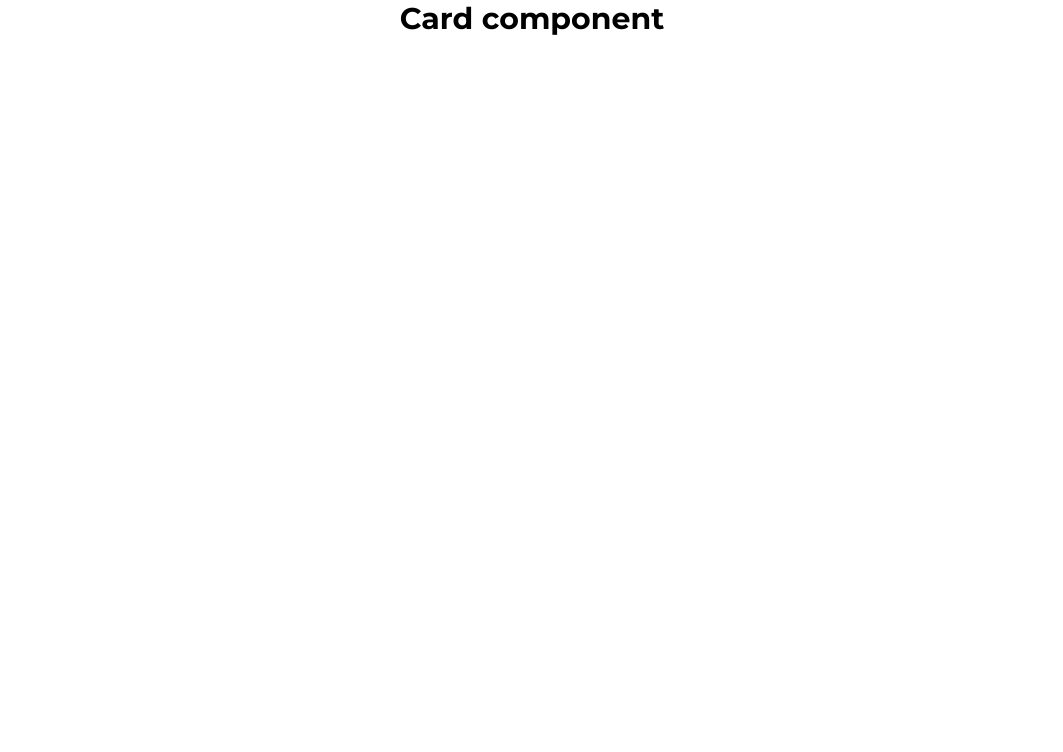
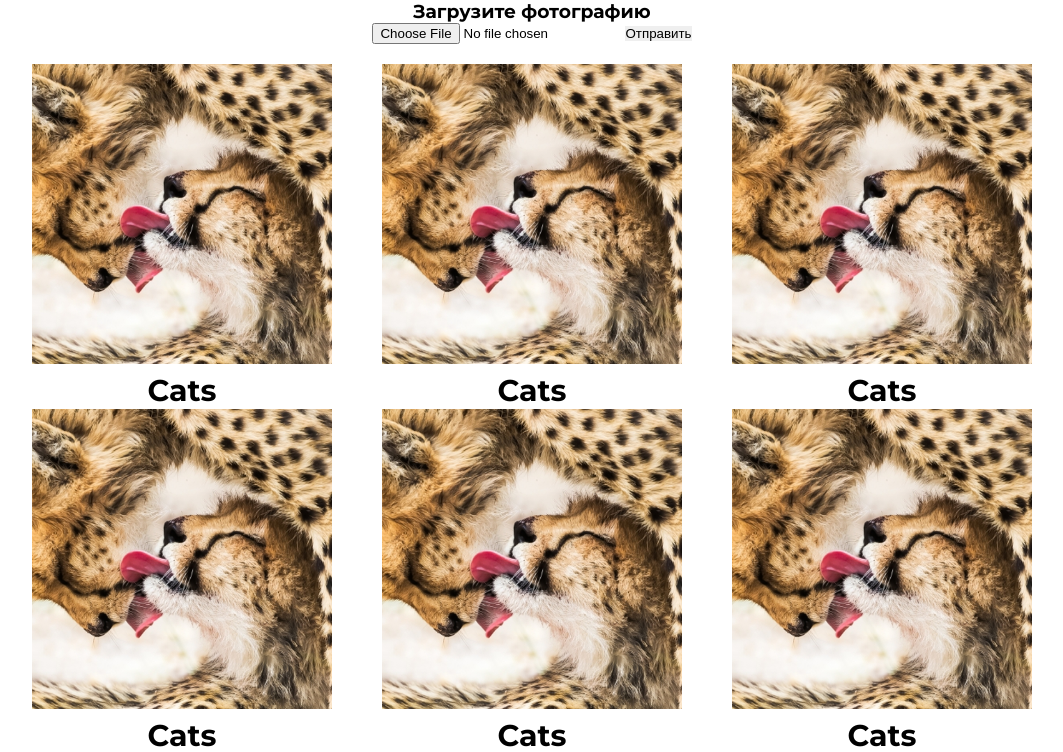
Before and after one commit to likeavenus/Photoalbum, a React (Create React App) app: page / in a window 1280 px wide. Shown: the top 752 px of the page, without its empty margins (108-1171 px from the left). Built offline with nearby package versions, Linux system fonts and the light colour scheme.

Commit message:
develop | add card component

```diff
--- a/src/App.js
+++ b/src/App.js
@@ -1,10 +1,13 @@
 import './App.css';
 import { Card } from './components/Card';
+import { CardsContainer } from './components/CardsContainer';
+import { Upload } from './components/UploadFoto';
 
 function App() {
   return (
     <div className="App">
-      <Card/>
+      <Upload />
+      <CardsContainer />
     </div>
   );
 }
--- a/src/components/Card/index.js
+++ b/src/components/Card/index.js
@@ -1,8 +1,12 @@
-import React from 'react';
+import React, { useState } from 'react';
 import styles from './styles.module.scss';
 
-export const Card = () => {
+
+export const Card = ({ imgUrl, description }) => {
     return (
-        <div className={styles.card}>Card component</div>
+        <div className={styles.card}>
+            <img src={imgUrl} />
+            <p>{description}</p>
+        </div>
     )
 }
--- a/src/components/Card/styles.module.scss
+++ b/src/components/Card/styles.module.scss
@@ -1,4 +1,10 @@
 .card {
     font-weight: bold;
     font-size: 30px;
+
+    & img {
+        object-fit: cover;
+        width: 300px;
+        height: 300px;
+    }
 }
--- /dev/null
+++ b/src/components/CardsContainer/index.js
@@ -0,0 +1,18 @@
+import React, { useState } from 'react';
+import styles from './styles.module.scss';
+import catsImg from '../../assets/cats.jpg';
+import { Card } from '../Card';
+
+export const CardsContainer = () => {
+   return (
+      <section className={styles.container}>
+         <Card imgUrl={catsImg} description="Cats" />
+         <Card imgUrl={catsImg} description="Cats" />
+         <Card imgUrl={catsImg} description="Cats" />
+         <Card imgUrl={catsImg} description="Cats" />
+         <Card imgUrl={catsImg} description="Cats" />
+         <Card imgUrl={catsImg} description="Cats" />
+         <Card imgUrl={catsImg} description="Cats" />
+      </section>
+   )
+}
--- /dev/null
+++ b/src/components/CardsContainer/styles.module.scss
@@ -0,0 +1,8 @@
+.container {
+   width: 1000px;
+   margin: 0 auto;
+   padding: 20px 0;
+   display: flex;
+   justify-content: space-between;
+   flex-wrap: wrap;
+}
--- /dev/null
+++ b/src/components/UploadFoto/index.js
@@ -0,0 +1,25 @@
+import React, { useState } from 'react';
+import styles from './styles.module.scss';
+
+export const Upload = () => {
+   const [file, setFile] = useState(null);
+
+   const onInputChange = (e) => {
+      setFile(null);
+      setFile(e.target.files[0]);
+
+   }
+
+   const onButtonClick = () => {
+
+   }
+   console.log(file);
+
+   return (
+      <div>
+         <h3>Загрузите фотографию</h3>
+         <input type="file" onChange={onInputChange} />
+         <button onClick={onButtonClick}>Отправить</button>
+      </div>
+   )
+}
--- a/src/index.css
+++ b/src/index.css
@@ -1,11 +1,15 @@
+* {
+  padding: 0;
+  margin: 0;
+  border: 0;
+}
 body {
   margin: 0;
-  font-family: 'Montserrat', sans-serif;
+  font-family: "Montserrat", sans-serif;
   -webkit-font-smoothing: antialiased;
   -moz-osx-font-smoothing: grayscale;
 }
 
 code {
-  font-family: source-code-pro, Menlo, Monaco, Consolas, 'Courier New',
-    monospace;
+  font-family: source-code-pro, Menlo, Monaco, Consolas, "Courier New", monospace;
 }
```
Also changed, not shown: src/assets/cats.jpg (added), src/components/UploadFoto/styles.module.scss (added), 1 other file (tests, documents, lock files or other folders).
